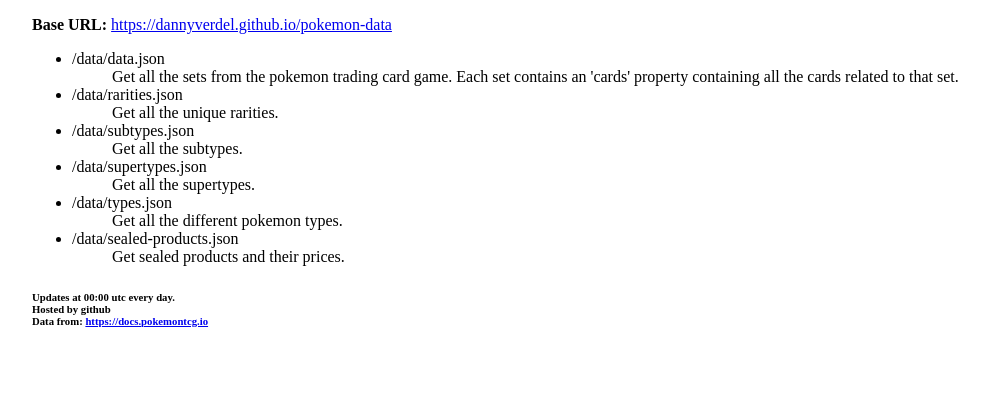
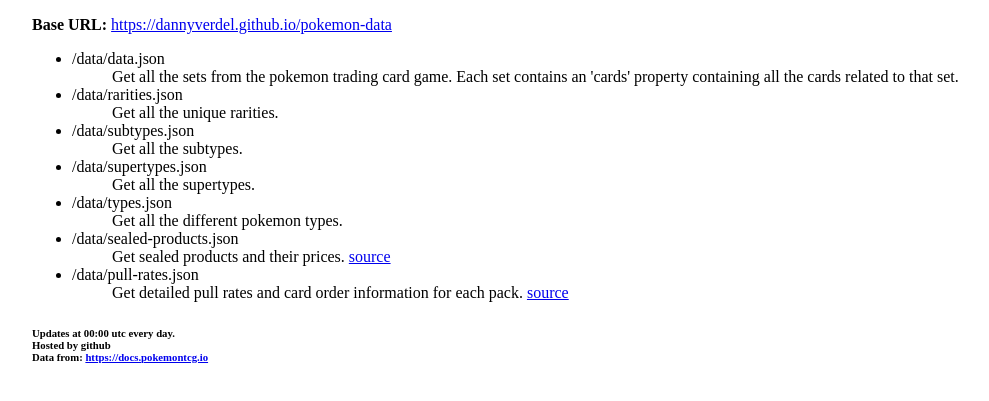
Before and after one commit to dannyverdel/pokemon-data, a website: page index.html in a window 1280 px wide. Shown: the part 133-534 px from the top of the page, without its empty margins (18-1007 px from the left). Drawn offline with Linux system fonts and the light colour scheme.

Commit message:
Update index.html

```diff
--- a/index.html
+++ b/index.html
@@ -43,7 +43,12 @@
         </li>
         <li>/data/sealed-products.json
             <ul>
-                Get sealed products and their prices.
+                Get sealed products and their prices. <a href="https://www.cardmarket.com/en/Pokemon">source</a>
+            </ul>
+        </li>
+        <li>/data/pull-rates.json
+            <ul>
+                Get detailed pull rates and card order information for each pack. <a href="https://github.com/Pepper0ni/TTS-PTCG-Pack-Simulator">source</a>
             </ul>
         </li>
     </ul>
```
